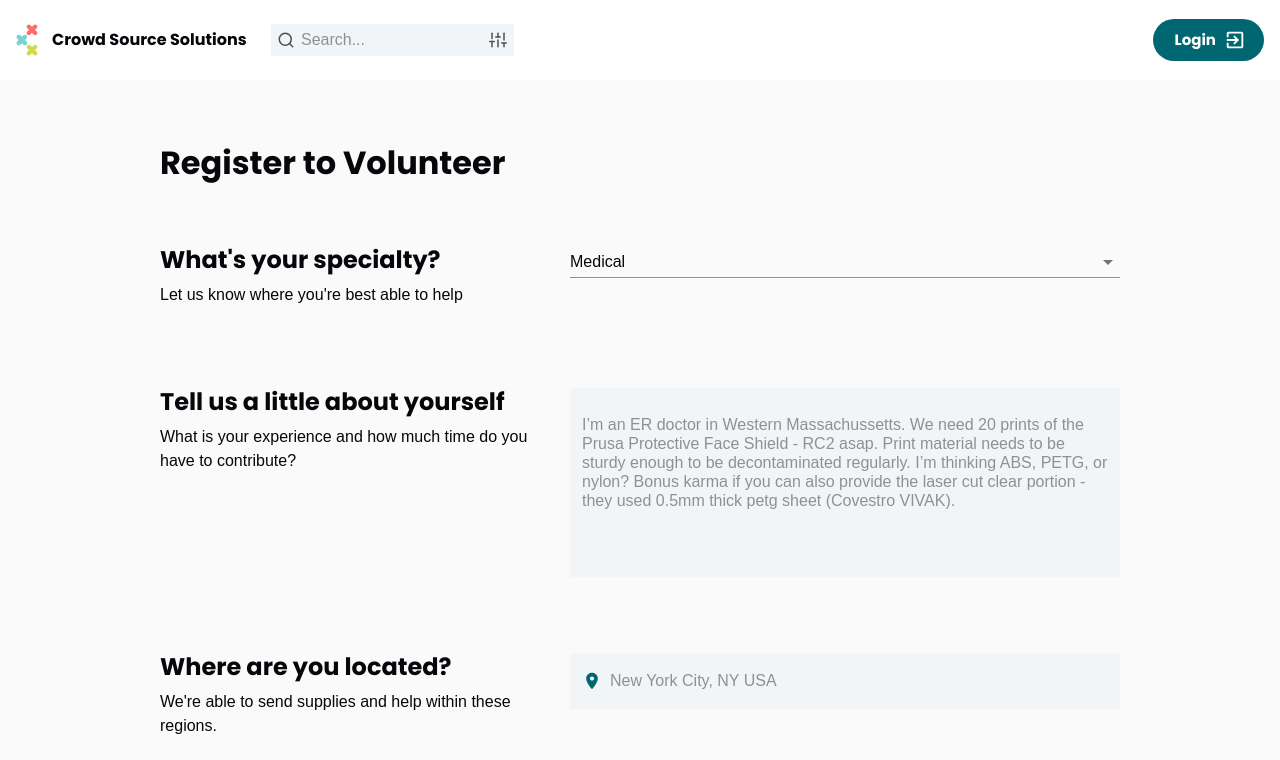
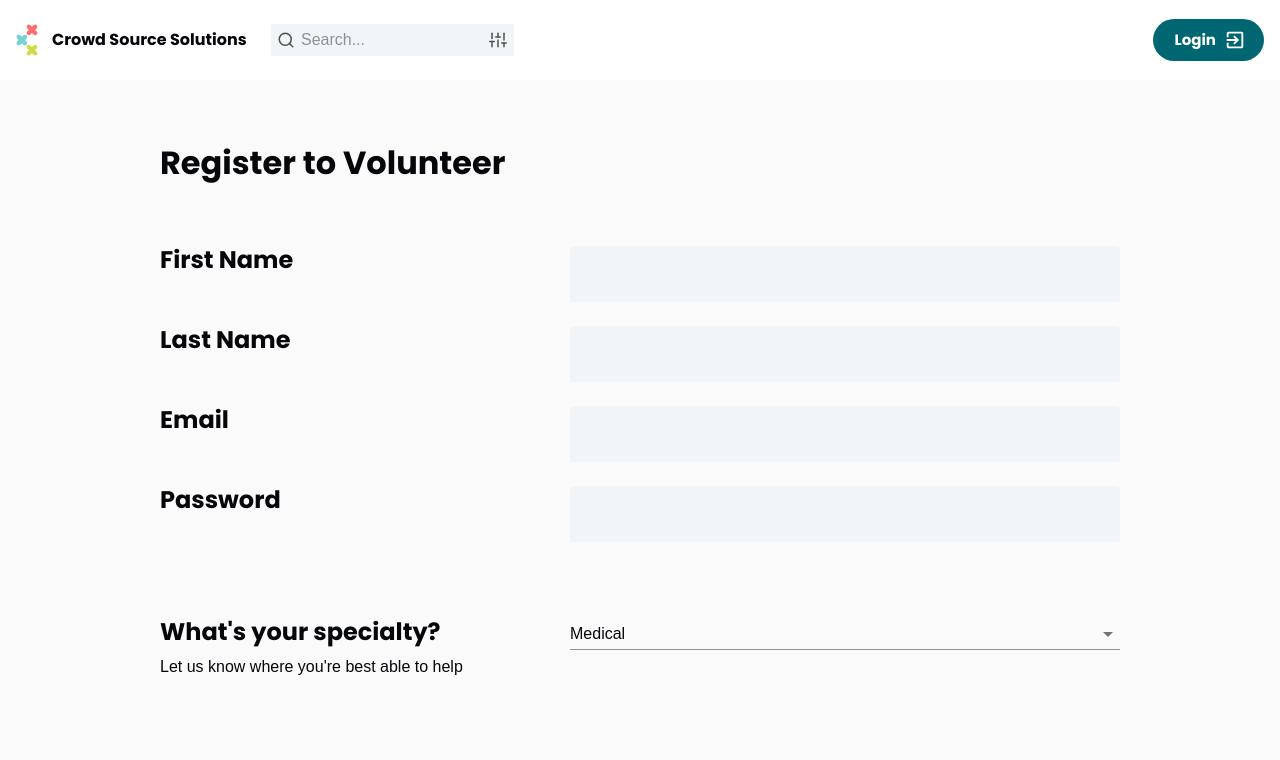
Before and after one commit to crowdsourcemedical/volunteer-database, a React (Create React App) app in the folder frontend/: page /signup in a window 1280 px wide. Shown: the top 760 px of the page. Built offline with nearby package versions, Linux system fonts and the light colour scheme; a web font is replaced by a local one; what pullstate would draw is missing.

Commit message:
Adds first name, last name, email and password inputs to signup form

```diff
--- a/frontend/src/pages/signup_volunteer.jsx
+++ b/frontend/src/pages/signup_volunteer.jsx
@@ -32,19 +32,25 @@ const useStyles = makeStyles((theme) => ({
   form: {
     marginBottom: theme.spacing(10),
   },
+  error: {
+    marginBottom: theme.spacing(2),
+    color: '#F44336',
+  },
 }));
 
-async function handleFormSubmit(fields, form, history) {
-  console.log(fields);
+async function handleFormSubmit(fields, form, history, setSignupError) {
+  console.log('fields', fields);
   form.setSubmitting(false);
 
   // TODO - check for errors
 
+  setSignupError('Signup failed');
+
   const payload = {
-    user_email: `test${Math.random()}@test.com`,
-    user_first: 'first',
-    user_last: 'last',
-    user_password: 'password',
+    user_email: fields.email,
+    user_first: fields.userFirst,
+    user_last: fields.userLast,
+    user_password: fields.password,
     user_is_active: true,
     user_is_admin: false,
     user_is_medical_professional: false,
@@ -89,6 +95,8 @@ function SignUpPage(props) {
   const { history } = props;
   const classes = useStyles();
 
+  const [signupError, setSignupError] = React.useState('');
+
   return (
     <Formik
       initialValues={{
@@ -97,7 +105,7 @@ function SignUpPage(props) {
         selectedField: 'medical',
         soughtStaff: [],
       }}
-      onSubmit={(fields, form) => handleFormSubmit(fields, form, history)}
+      onSubmit={(fields, form) => handleFormSubmit(fields, form, history, setSignupError)}
     >
       <Form className={classes.form} noValidate autoComplete="off">
         <Grid justify="center" container>
@@ -109,6 +117,113 @@ function SignUpPage(props) {
                 </Typography>
               </Grid>
             </Grid>
+
+            <Grid className={classes.formSection} container spacing={3}>
+              <Grid xs={12} sm={12} lg={5} item>
+                <Typography gutterBottom variant="h3">
+                  First Name
+                </Typography>
+              </Grid>
+              <Grid xs={12} sm={12} lg={7} item>
+                <Field name="userFirst">
+                  {({ field, form }) => (
+                    <TextField
+                      name="userFirst"
+                      disabled={!form.isValidating && form.isSubmitting}
+                      fullWidth
+                      size="medium"
+                      hiddenLabel
+                      placeholder=""
+                      variant="filled"
+                      value={field.value}
+                      onChange={field.onChange}
+                      InputProps={{
+                        disableUnderline: true,
+                      }}
+                    />
+                  )}
+                </Field>
+              </Grid>
+
+              <Grid xs={12} sm={12} lg={5} item>
+                <Typography gutterBottom variant="h3">
+                  Last Name
+                </Typography>
+              </Grid>
+              <Grid xs={12} sm={12} lg={7} item>
+                <Field name="userLast">
+                  {({ field, form }) => (
+                    <TextField
+                      name="userLast"
+                      disabled={!form.isValidating && form.isSubmitting}
+                      fullWidth
+                      size="medium"
+                      hiddenLabel
+                      placeholder=""
+                      variant="filled"
+                      value={field.value}
+                      onChange={field.onChange}
+                      InputProps={{
+                        disableUnderline: true,
+                      }}
+                    />
+                  )}
+                </Field>
+              </Grid>
+
+              <Grid xs={12} sm={12} lg={5} item>
+                <Typography gutterBottom variant="h3">
+                  Email
+                </Typography>
+              </Grid>
+              <Grid xs={12} sm={12} lg={7} item>
+                <Field name="email">
+                  {({ field, form }) => (
+                    <TextField
+                      name="email"
+                      disabled={!form.isValidating && form.isSubmitting}
+                      fullWidth
+                      size="medium"
+                      hiddenLabel
+                      placeholder=""
+                      variant="filled"
+                      value={field.value}
+                      onChange={field.onChange}
+                      InputProps={{
+                        disableUnderline: true,
+                      }}
+                    />
+                  )}
+                </Field>
+              </Grid>
+
+              <Grid xs={12} sm={12} lg={5} item>
+                <Typography gutterBottom variant="h3">
+                  Password
+                </Typography>
+              </Grid>
+              <Grid xs={12} sm={12} lg={7} item>
+                <Field name="password">
+                  {({ field, form }) => (
+                    <TextField
+                      name="password"
+                      disabled={!form.isValidating && form.isSubmitting}
+                      fullWidth
+                      size="medium"
+                      hiddenLabel
+                      placeholder=""
+                      variant="filled"
+                      value={field.value}
+                      onChange={field.onChange}
+                      InputProps={{
+                        disableUnderline: true,
+                      }}
+                    />
+                  )}
+                </Field>
+              </Grid>
+            </Grid>
+
             <Grid className={classes.formSection} container spacing={3}>
               <Grid xs={12} sm={12} lg={5} item>
                 <Typography gutterBottom variant="h3">
@@ -135,6 +250,7 @@ function SignUpPage(props) {
                 </Field>
               </Grid>
             </Grid>
+
             <Grid className={classes.formSection} container spacing={3}>
               <Grid xs={12} sm={12} lg={5} item>
                 <Typography gutterBottom variant="h3">
@@ -167,6 +283,7 @@ function SignUpPage(props) {
                 </Field>
               </Grid>
             </Grid>
+
             <Grid className={classes.formSection} container spacing={3}>
               <Grid xs={12} sm={12} lg={5} item>
                 <Typography gutterBottom variant="h3">
@@ -201,6 +318,7 @@ function SignUpPage(props) {
                 </Field>
               </Grid>
             </Grid>
+
             <Grid className={classes.formSection} container spacing={3}>
               <Grid xs={12} sm={12} lg={5} item>
                 <Typography gutterBottom variant="h3">
@@ -235,6 +353,11 @@ function SignUpPage(props) {
                 </FieldArray>
               </Grid>
             </Grid>
+
+            <Grid xs={12} sm={12} lg={12} item>
+              <div className={classes.error}>{signupError}</div>
+            </Grid>
+
             <Grid container justify="flex-end">
               <Button type="submit" color="primary" variant="contained" size="medium">
                 Submit Application
```
